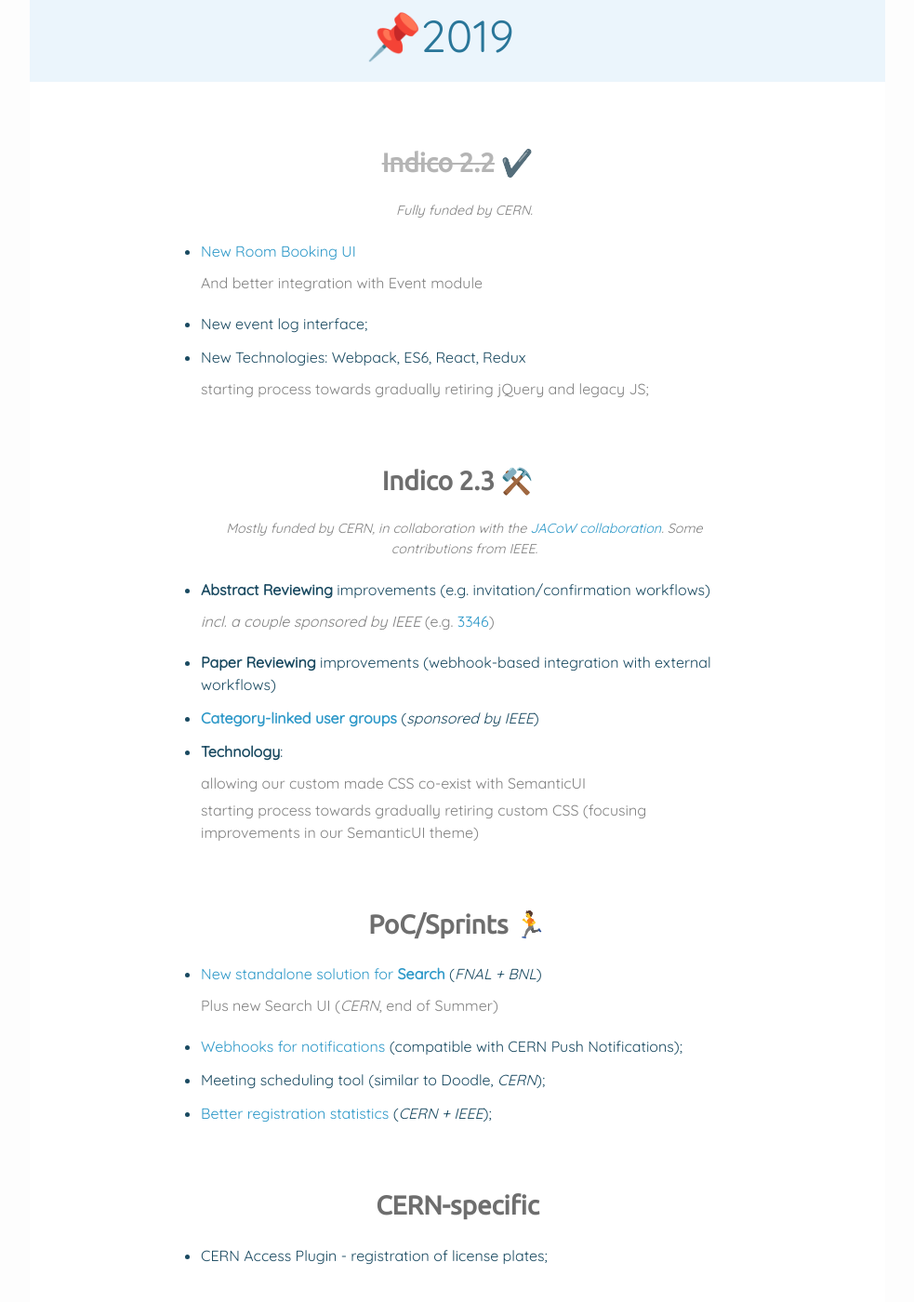
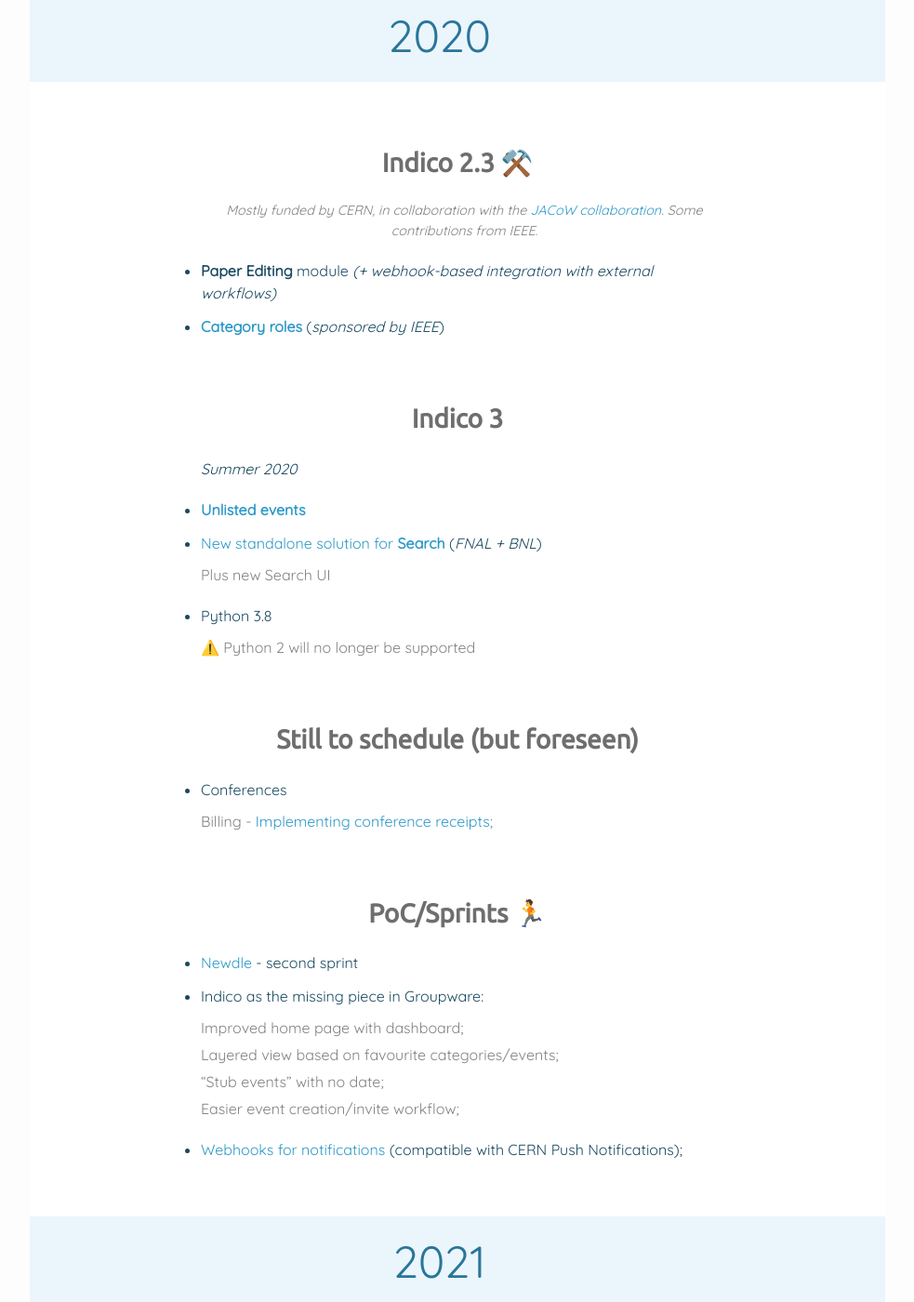
Before and after one commit to indico/indico.github.io, a Jekyll site: the page built from roadmap.md, in a window 1280 px wide and 1400 px high, scrolled down 420 px. Shown: the whole window at 93% size, without its empty margins (148-1131 px from the left). Built offline with Jekyll 4.4.1, drawn with Linux system fonts in a browser that asks for light colours; nearby versions of some CDN libraries; emoji names are drawn with the system emoji font; comment, search, counter and statistics services are not loaded; some of the changed text lies outside the part shown.

Commit message:
Update roadmap

```diff
--- a/roadmap.md
+++ b/roadmap.md
@@ -4,72 +4,55 @@
 permalink: /roadmap/
 weight: 20
 ---
-## :pushpin:2019
-
-### ~~Indico 2.2~~ [:heavy_check_mark:](https://github.com/indico/indico/projects/2)
-
-> *Fully funded by CERN.*
-
-* [New Room Booking UI](https://getindico.io/indico/update/release/milestone/2019/02/22/indico-2-2-news.html)
-    - And better integration with Event module
-* New event log interface;
-* New Technologies: Webpack, ES6, React, Redux
-    - starting process towards gradually retiring jQuery and legacy JS;
+## 2020
 
 ### **Indico 2.3** [:hammer_and_pick:](https://github.com/indico/indico/projects/3)
 
 > *Mostly funded by CERN, in collaboration with the [JACoW collaboration](http://jacow.org/).
 > Some contributions from IEEE.*
 
-* **Abstract Reviewing** improvements (e.g. invitation/confirmation workflows)
-    - *incl. a couple sponsored by IEEE* (e.g. [3346](https://github.com/indico/indico/issues/3346))
-* **Paper Reviewing** improvements (webhook-based integration with external workflows)
-* [**Category-linked user groups**](https://github.com/indico/indico/issues/3040) (*sponsored by IEEE*)
-* **Technology**:
-    - allowing our custom made CSS co-exist with SemanticUI
-    - starting process towards gradually retiring custom CSS (focusing improvements in our SemanticUI theme)
+* **Paper Editing** module *(+ webhook-based integration with external workflows)*
+* [**Category roles**](https://github.com/indico/indico/issues/3040) (*sponsored by IEEE*)
+
+### Indico 3
+*Summer 2020*
+
+* [**Unlisted events**](https://github.com/indico/indico/issues/4294)
+* [New standalone solution for **Search**](https://talk.getindico.io/t/search-plugin-development/744) (*FNAL + BNL*)
+   - Plus new Search UI
+* Python 3.8
+    - :warning: Python 2 will no longer be supported
+
+### Still to schedule (but foreseen)
+* Conferences
+    - Billing - [Implementing conference receipts](https://github.com/indico/indico/issues/751);
 
 ### PoC/Sprints :runner:
- * [New standalone solution for **Search**](https://talk.getindico.io/t/search-plugin-development/744) (*FNAL + BNL*)
-   - Plus new Search UI (*CERN*, end of Summer)
- * [Webhooks for notifications](https://github.com/indico/indico/pull/3944) (compatible with CERN Push Notifications);
- * Meeting scheduling tool (similar to Doodle, *CERN*);
- * [Better registration statistics](https://github.com/indico/indico/issues/3341) (*CERN + IEEE*);
-
-### CERN-specific
- * CERN Access Plugin - registration of license plates;
-
-## :pushpin:2020
-
-### Indico 3
-* Python 3.8 (which will come out still in 2019)
-    - Python 2 no longer supported
-
-### Still to schedule (but foreseen in 2020)
-> Funded by CERN
-
-* Unlisted events (not connected to any category) (~Mar 2020);
+* [Newdle](https://github.com/indico/newdle) - second sprint
 * Indico as the missing piece in Groupware:
     - Improved home page with dashboard;
     - Layered view based on favourite categories/events;
     - "Stub events" with no date;
     - Easier event creation/invite workflow;
-* CalDAV bridge;
-* Lightweight registrations (~Sep 2020);
+* [Webhooks for notifications](https://github.com/indico/indico/pull/3944) (compatible with CERN Push Notifications);
 
-### Help needed
+## 2021
 
-We are trying as much as possible to find ways of solving these pending issues in due time. If you believe you could **help with any of those**, don't hesitate to [let us know](mailto:indico-team@cern.ch).
+### Still to schedule
+* UI Improvements and legacy code removal
+    - React-based registration form + lightweight registrations
+    - React-based timetable
+
+
+## Help needed :bell:
+
+We are trying as much as possible to find ways of solving these pending issues in due time. If you believe you could
+ **help with any of those**, don't hesitate to [let us know](mailto:indico-team@cern.ch).
 
 * [Tools to assist in GDPR compliance](https://github.com/indico/indico/issues/1415);
 
-## :pushpin:Future
+## Future :crystal_ball:
 
 * User Interfaces
     - Responsive interfaces that work OK on mobile
     - Greater Accessibility (screenreaders, colourblind users, etc...)
-* Conferences
-    - Billing - [Implementing conference receipts](https://github.com/indico/indico/issues/751);
-* Technologies
-    - Getting rid of Angular.js in Registration Form (reimplementing in React?)
-    - Getting rid of legacy JS in timetable interface (React?)
```
